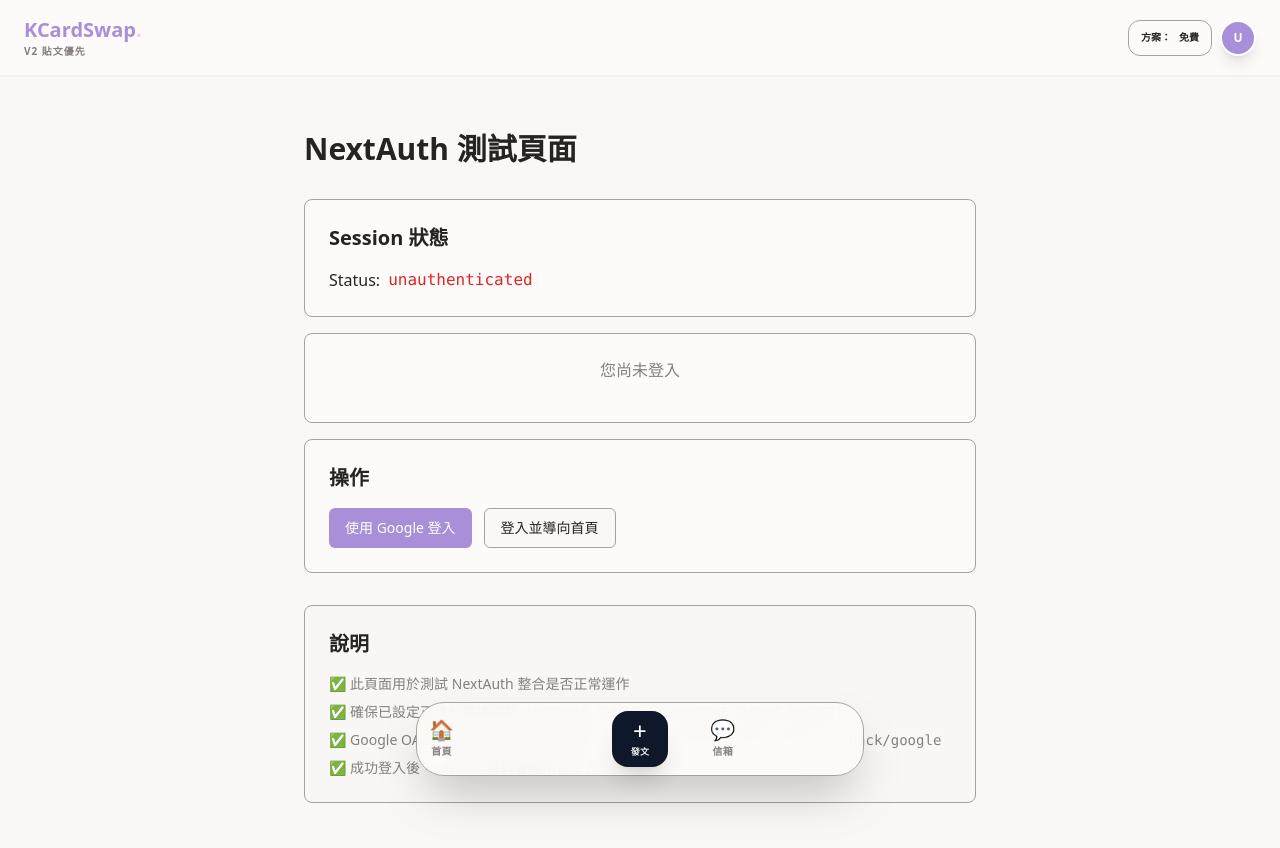
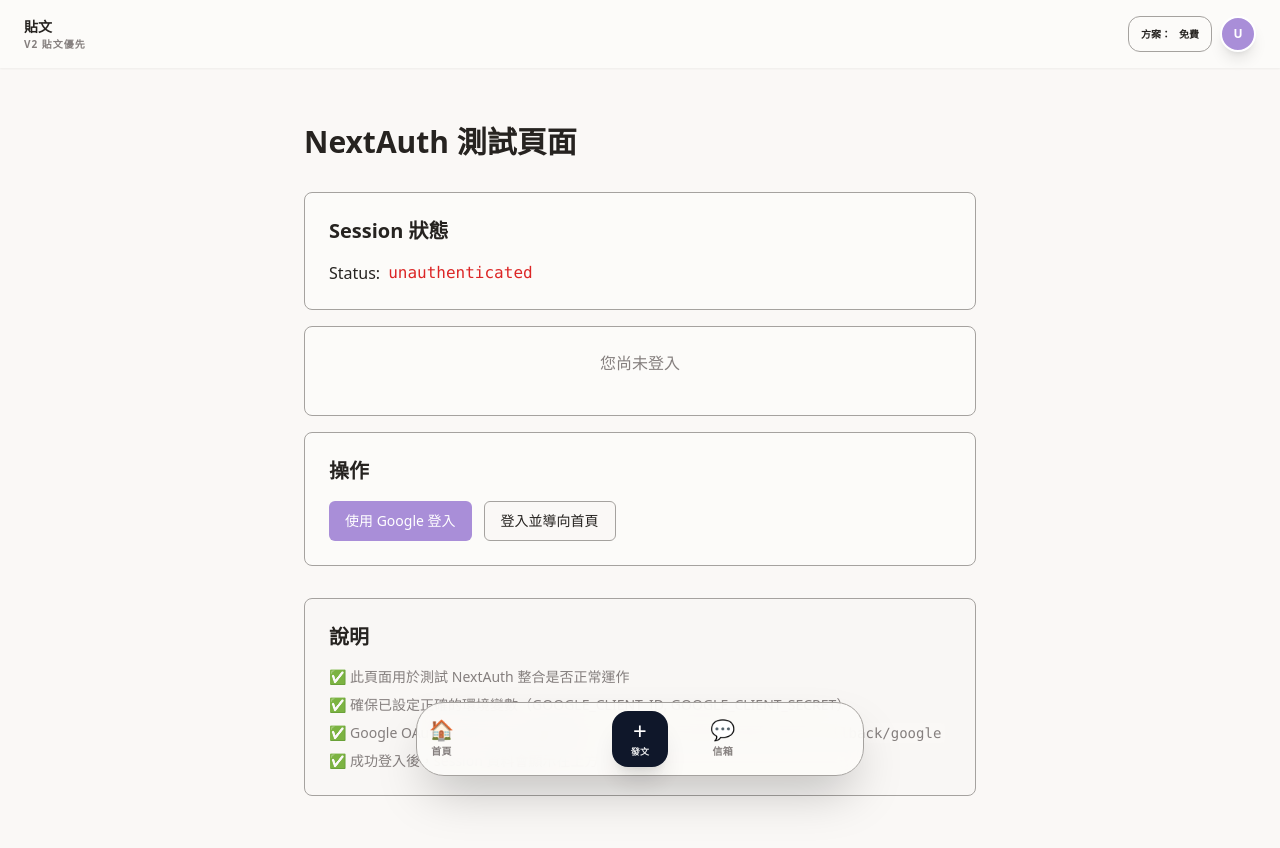
Before and after one commit to clps935419/KCardSwap, a Next.js app in the folder apps/web/: page /auth-test in a window 1280 px wide. Shown: the top 848 px of the page. Built offline with nearby package versions, Linux system fonts and the light colour scheme; no server answers.

Commit message:
Update header to show dynamic section title matching prototype
Co-authored-by: clps935419 <29462295+clps935419@users.noreply.github.com>

```diff
--- a/apps/web/src/app/(app)/layout.tsx
+++ b/apps/web/src/app/(app)/layout.tsx
@@ -5,21 +5,25 @@ import { usePathname } from 'next/navigation'
 import { signOut, useSession } from 'next-auth/react'
 import { Button } from '@/components/ui/button'
 
+// Get page title based on current pathname
+function getPageTitle(pathname: string): string {
+  if (pathname.startsWith('/posts')) return '貼文'
+  if (pathname.startsWith('/inbox')) return '信箱'
+  if (pathname.startsWith('/me')) return '我的檔案'
+  return '貼文'
+}
+
 export default function AppLayout({ children }: { children: React.ReactNode }) {
   const pathname = usePathname()
   const { data: session } = useSession()
+  const pageTitle = getPageTitle(pathname)
 
   return (
     <div className="min-h-screen bg-background flex flex-col relative">
       {/* Header */}
       <header className="px-6 py-4 flex justify-between items-center bg-card shadow-sm z-10 sticky top-0">
         <div className="flex flex-col">
-          <div className="flex items-center gap-2">
-            <h1 className="text-xl font-black text-primary-500">
-              KCardSwap
-              <span className="text-secondary-500">.</span>
-            </h1>
-          </div>
+          <p className="text-sm font-black text-foreground">{pageTitle}</p>
           <p className="text-[10px] text-muted-foreground font-bold uppercase tracking-widest">
             V2 貼文優先
           </p>
```
